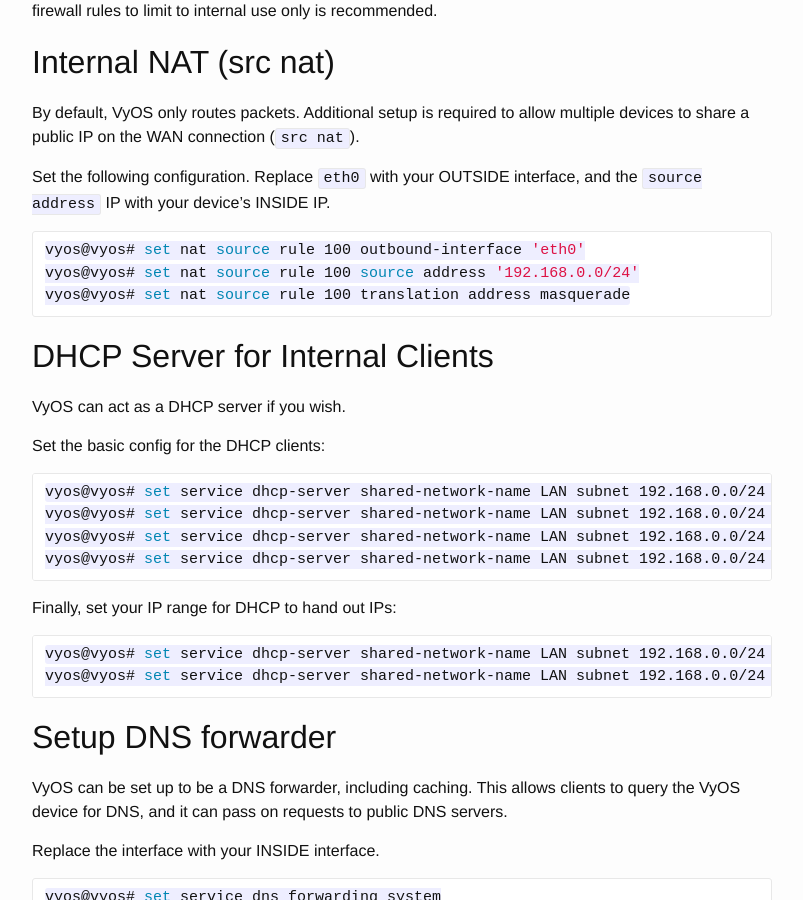
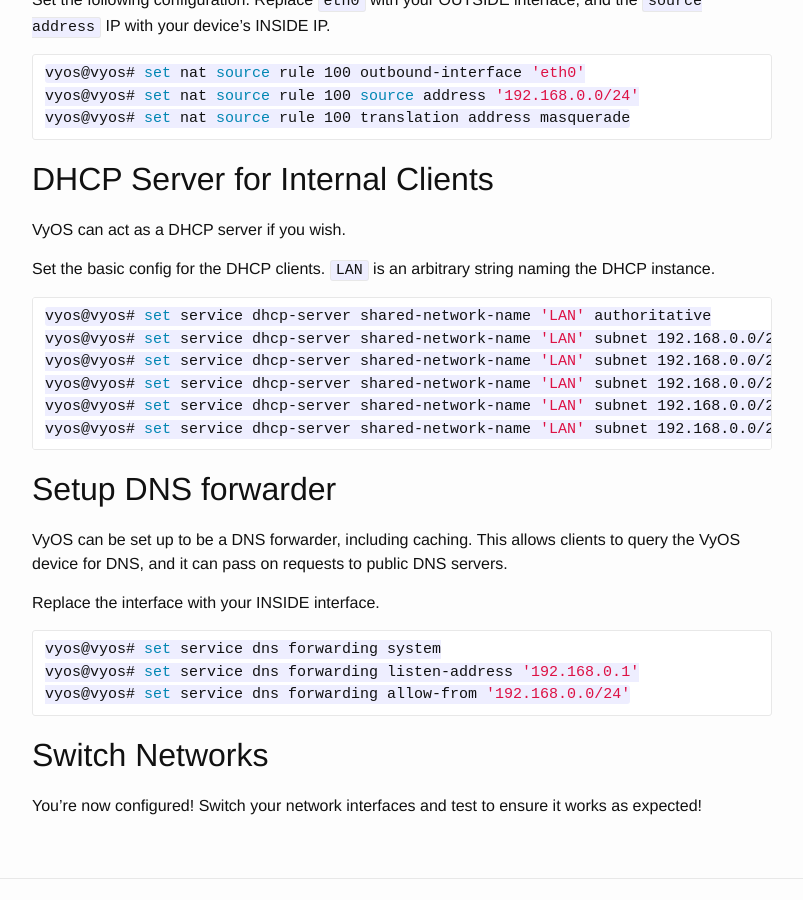
Before and after one commit to benyanke/docs, a Jekyll site: the page built from _posts/networking/vyos/2019-11-22-vyos-initial-configuration.markdown, in a window 1280 px wide and 900 px high, scrolled down 4127 px. Shown: the whole window, without its empty margins (238-1041 px from the left). Built offline with Jekyll 4.4.1, drawn with Linux system fonts in a browser that asks for light colours; some of the changed text lies outside the part shown.

Commit message:
More tweaks to the new DHCP config

````diff
--- a/_posts/networking/vyos/2019-11-22-vyos-initial-configuration.markdown
+++ b/_posts/networking/vyos/2019-11-22-vyos-initial-configuration.markdown
@@ -149,21 +149,12 @@
 Passwords are insecure for SSH login - the best practice is to use SSH public/
 private key pairs.
 
-To specify a key for a user, use command `loadkey [user] [keypath]`.
-
-Possible protocols for keypath include:
-
- - `/path/to/file` (Path on local router filesystem)
- - `scp://<user>@<host>/<file>`
- - `http://<host>/<file>`
- - `scp://<user>@<host>/<file>`
- - `tftp://<host>/<file>`
-
-For example, load a key from a public URL using the command below.
-
+To specify a key for a user, use command below.
 ```
 [edit]
-vyos@vyos# loadkey jsmith https://example.com/users/jsmith/ssh/publickey
+vyos@vyos# set system login user [username] authentication public-keys '[key-name-string]' key "AAAAB3Nz...."
+vyos@vyos# set system login user [username] authentication public-keys '[key-name-string]' type ssh-rsa
+
 ```
 
 ## Interface Setup
@@ -238,20 +229,15 @@
 
 VyOS can act as a DHCP server if you wish.
 
-Set the basic config for the DHCP clients:
+Set the basic config for the DHCP clients. `LAN` is an arbitrary string naming the DHCP instance.
 
 ```bash
-vyos@vyos# set service dhcp-server shared-network-name LAN subnet 192.168.0.0/24 default-router '192.168.0.1'
-vyos@vyos# set service dhcp-server shared-network-name LAN subnet 192.168.0.0/24 dns-server '192.168.0.1'
-vyos@vyos# set service dhcp-server shared-network-name LAN subnet 192.168.0.0/24 domain-name 'internal-network'
-vyos@vyos# set service dhcp-server shared-network-name LAN subnet 192.168.0.0/24 lease '86400'
-```
-
-Finally, set your IP range for DHCP to hand out IPs:
-
-```bash
-vyos@vyos# set service dhcp-server shared-network-name LAN subnet 192.168.0.0/24 range 0 start 192.168.0.9
-vyos@vyos# set service dhcp-server shared-network-name LAN subnet 192.168.0.0/24 range 0 stop '192.168.0.254'
+vyos@vyos# set service dhcp-server shared-network-name 'LAN' authoritative
+vyos@vyos# set service dhcp-server shared-network-name 'LAN' subnet 192.168.0.0/24 default-router 192.168.0.1
+vyos@vyos# set service dhcp-server shared-network-name 'LAN' subnet 192.168.0.0/24 dns-server 192.168.0.1
+vyos@vyos# set service dhcp-server shared-network-name 'LAN' subnet 192.168.0.0/24 lease 1800
+vyos@vyos# set service dhcp-server shared-network-name 'LAN' subnet 192.168.0.0/24 range 0 start 192.168.0.100
+vyos@vyos# set service dhcp-server shared-network-name 'LAN' subnet 192.168.0.0/24 range 0 stop 192.168.0.200
 ```
 
 ## Setup DNS forwarder
````
